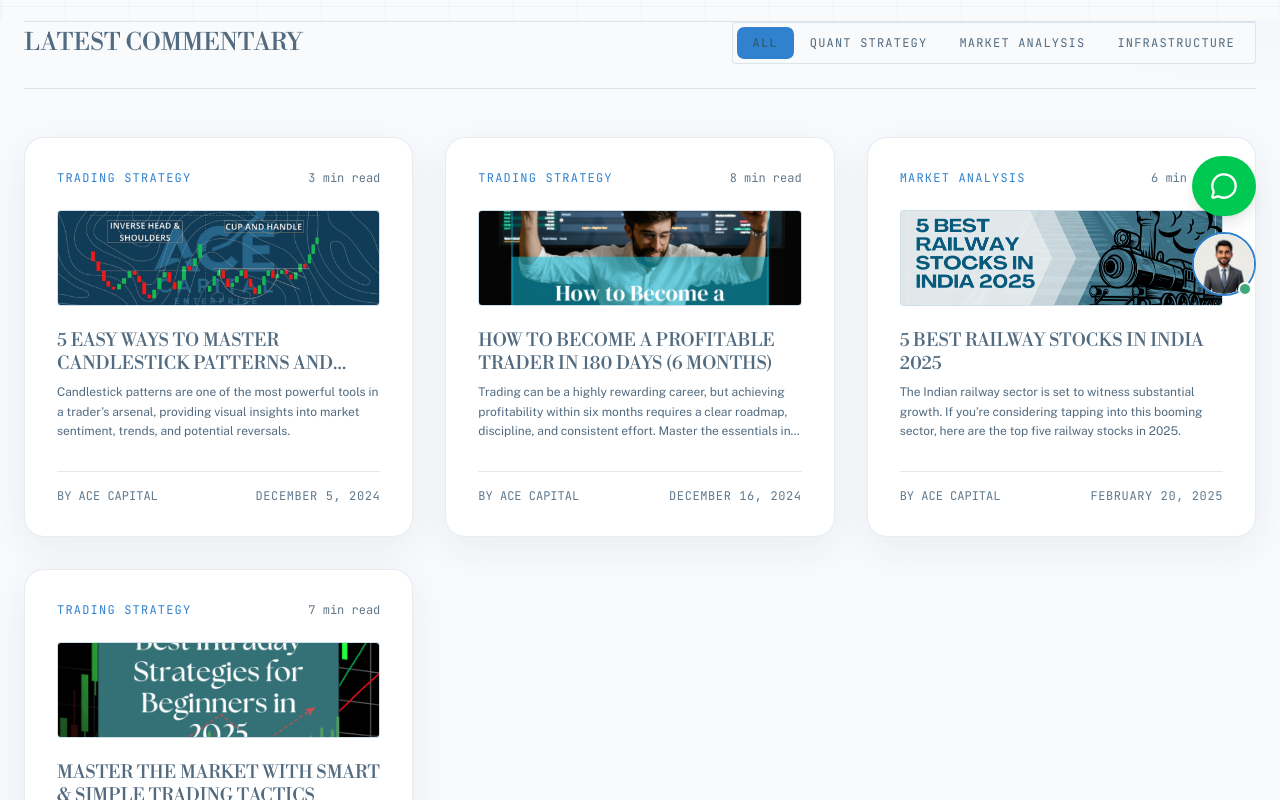
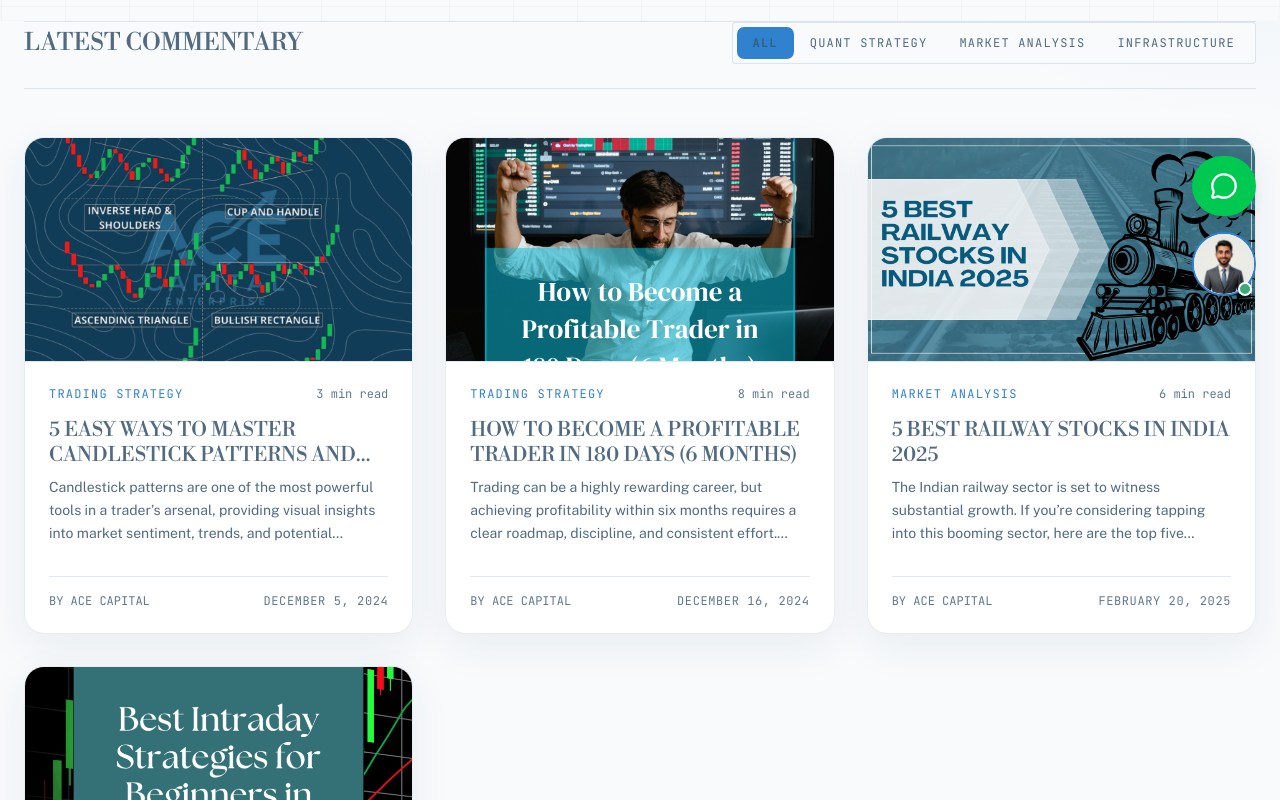
Before and after one commit to ai-prgmr/acecapital, a Next.js app: page /blogs in a window 1280 px wide. Shown: the part 480-1280 px from the top of the page. Built offline with nearby package versions, Linux system fonts and the light colour scheme.

Commit message:
update favico size, blog image and contact details

```diff
--- a/app/blogs/page.tsx
+++ b/app/blogs/page.tsx
@@ -162,33 +162,34 @@ export default function Blogs() {
             <Link
               key={idx}
               href={`/blogs/${blog.slug}`}
-              className="ace-card p-8 rounded border border-outline-variant/20 hover:border-secondary transition-all duration-300 flex flex-col justify-between group h-[400px] cursor-pointer"
+              className="ace-card rounded-lg border border-outline-variant/20 hover:border-secondary transition-all duration-300 flex flex-col group cursor-pointer overflow-hidden bg-surface-container-lowest"
             >
-              <div className="space-y-6">
+              {blog.image && (
+                <div className="w-full h-56 overflow-hidden bg-muted border-b border-border/50">
+                  <img src={blog.image} alt={blog.title} className="w-full h-full object-cover group-hover:scale-105 transition-transform duration-500" />
+                </div>
+              )}
+              <div className="p-6 flex flex-col flex-grow space-y-4">
                 <div className="flex justify-between items-center text-xs font-mono text-outline">
                   <span className="text-secondary uppercase tracking-widest font-section-label">
                     {blog.category}
                   </span>
                   <span>{blog.readTime}</span>
                 </div>
-                {blog.image && (
-                  <div className="w-full h-24 overflow-hidden rounded border border-border bg-muted">
-                    <img src={blog.image} alt={blog.title} className="w-full h-full object-cover group-hover:scale-105 transition-transform duration-500" />
-                  </div>
-                )}
-                <div className="space-y-2">
-                  <h3 className="font-headline-lg text-lg text-foreground group-hover:text-secondary transition-colors uppercase leading-tight line-clamp-2">
+
+                <div className="space-y-2 flex-grow">
+                  <h3 className="font-headline-lg text-xl text-foreground group-hover:text-secondary transition-colors uppercase leading-tight line-clamp-2">
                     {blog.title}
                   </h3>
-                  <p className="font-body-md text-on-surface-variant text-xs mt-2 line-clamp-3 leading-relaxed">
+                  <p className="font-body-md text-on-surface-variant text-sm mt-2 line-clamp-3 leading-relaxed">
                     {blog.summary}
                   </p>
                 </div>
-              </div>
 
-              <div className="border-t border-border pt-4 flex justify-between items-center text-xs font-section-label mt-auto">
-                <span className="text-muted-foreground uppercase">By {blog.author}</span>
-                <span className="text-outline uppercase tracking-wider">{blog.date}</span>
+                <div className="border-t border-border pt-4 flex justify-between items-center text-xs font-section-label mt-4">
+                  <span className="text-muted-foreground uppercase">By {blog.author}</span>
+                  <span className="text-outline uppercase tracking-wider">{blog.date}</span>
+                </div>
               </div>
             </Link>
           ))}
--- a/app/contact/ContactClient.tsx
+++ b/app/contact/ContactClient.tsx
@@ -130,7 +130,7 @@ export default function ContactClient() {
                   <div className="flex flex-col gap-2">
                     <span className="font-section-label text-xs text-outline uppercase tracking-wider font-bold">Email Us</span>
                     <a
-                      className="font-body-md text-lg text-foreground hover:text-secondary transition-colors inline-flex items-center gap-2"
+                      className="font-body-md text-md text-foreground hover:text-secondary transition-colors inline-flex items-center gap-2"
                       href="mailto:support@acecapitalenterprise.com"
                     >
                       <span className="material-symbols-outlined text-sm text-secondary">mail</span>
```
Also changed, not shown: 1 other file (tests, documents, lock files or other folders).
